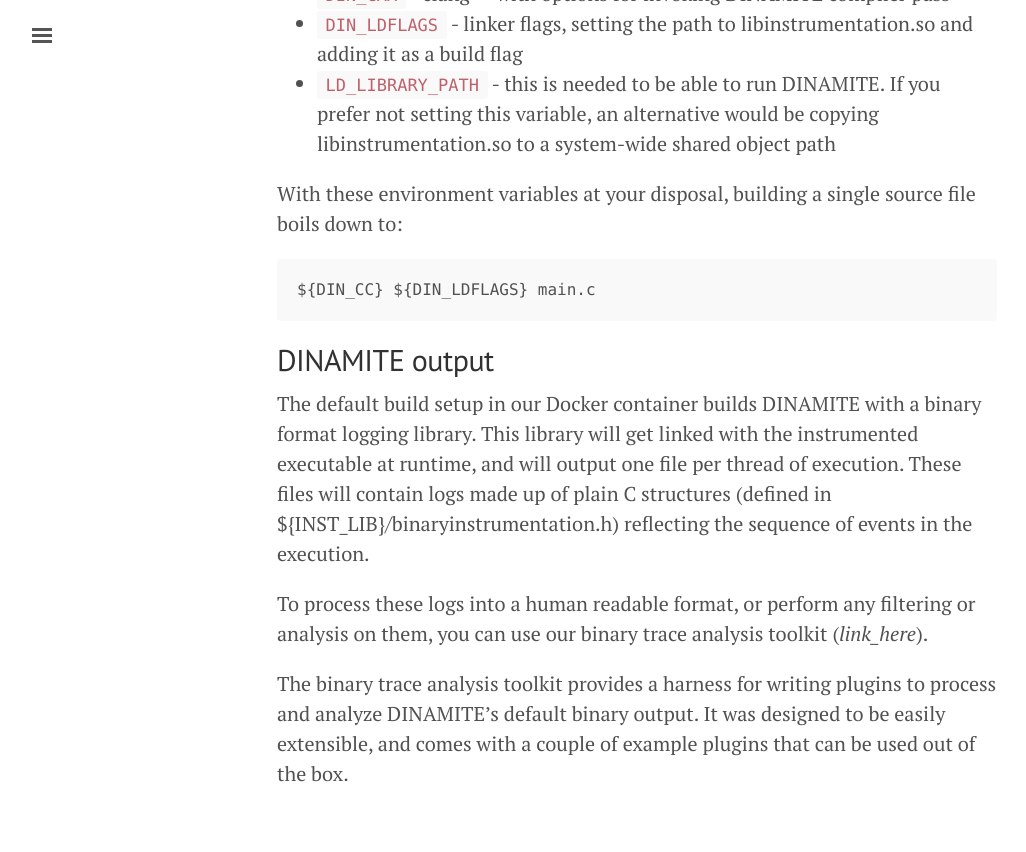
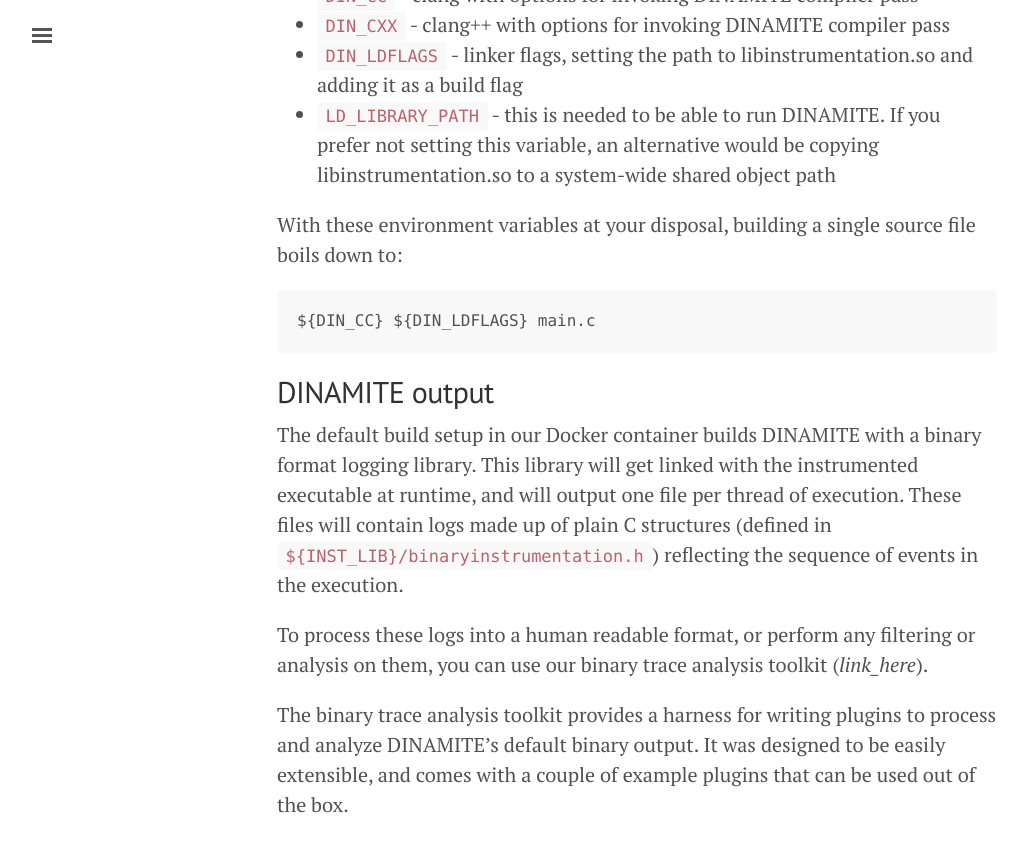
Before and after one commit to dinamite-toolkit/dinamite-toolkit.github.io, a Jekyll site: the page built from _pages/quickstart.md, in a window 1280 px wide and 900 px high, scrolled down 1223 px. Shown: the top 852 px of the window, without its empty margins (3-1029 px from the left). Built offline with Jekyll 4.4.1, drawn with Linux system fonts in a browser that asks for light colours; some of the changed text lies outside the part shown.

Commit message:
changes, content

```diff
--- a/_config.yml
+++ b/_config.yml
@@ -4,7 +4,7 @@
 
 # Setup
 title:               Dinamite Toolkit
-description:         'Documentation for dinamite-toolkit'
+description:         'Home of DINAMITE<br>the LLVM instrumentation toolkit'
 url:                 https://dinamite-toolkit.github.io/
 baseurl:             ''
 gems:                [jekyll-paginate]
--- a/_includes/sidebar.html
+++ b/_includes/sidebar.html
@@ -25,7 +25,7 @@
       {% endif %}
     {% endfor %}
 
-    <a class="sidebar-nav-item" href="{{ site.github.repo }}">GitHub project</a>
+    <a class="sidebar-nav-item" href="https://github.com/dinamite-toolkit/dinamite">DINAMITE compiler GitHub</a>
     <span class="sidebar-nav-item">Currently v{{ site.version }}</span>
   </nav>
 
--- a/_layouts/default.html
+++ b/_layouts/default.html
@@ -17,9 +17,9 @@
             <small>{{ site.tagline }}</small>
             <a href="/quickstart" title="Quick Start">Quick Start</a>
             <small>{{ site.tagline }}</small>
-            <a href="/publication" title="Publication">Publication</a>
+            <a href="/publications" title="Publications">Publications</a>
             <small>{{ site.tagline }}</small>
-            <a href="/tech-articles" title="Technical Articles">Blog</a>
+            <a href="/tech-articles" title="Technical Articles">Technical Articles</a>
             <small>{{ site.tagline }}</small>
           </h3>
         </div>
--- a/_pages/quickstart.md
+++ b/_pages/quickstart.md
@@ -51,7 +51,7 @@
 The default build setup in our Docker container builds DINAMITE with a binary format logging library.
 This library will get linked with the instrumented executable at runtime, and will output one file per
 thread of execution. These files will contain logs made up of plain C structures (defined in
-${INST_LIB}/binaryinstrumentation.h) reflecting the sequence of events in the execution.
+`${INST_LIB}/binaryinstrumentation.h`) reflecting the sequence of events in the execution.
 
 To process these logs into a human readable format, or perform any filtering or analysis on them,
 you can use our binary trace analysis toolkit (*link_here*).
```
Also changed, not shown: other parts of _pages/quickstart.md (+2 -2 lines), _pages/home.md (+2 -2 lines), _pages/publications.md (added, +12 -0 lines).
